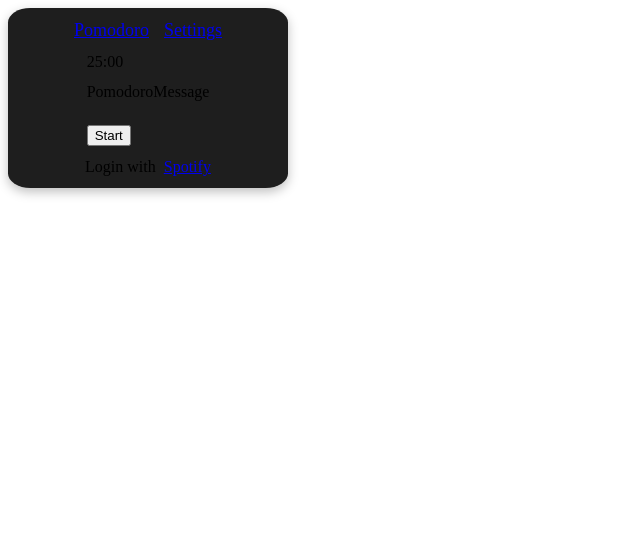
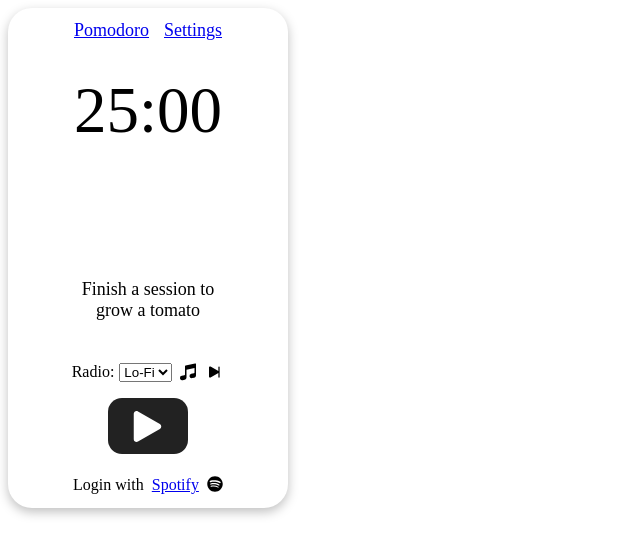
Before and after one commit to 0xJariel/pomodoro, a React (Vite) app in the folder client/: page / in a window 1280 px wide. Shown: the top 556 px of the page, without its empty margins (0-640 px from the left). Built offline with nearby package versions, Linux system fonts and the light colour scheme; what spotify-web-api-node would draw is missing.

Commit message:
styling done

```diff
--- a/client/src/App.jsx
+++ b/client/src/App.jsx
@@ -9,6 +9,7 @@ import CreateUser from "./Hooks/CreateUser";
 import CreateUserList from "./Hooks/CreateUserList";
 import CreateDefaultList from "./Hooks/CreateDefaultList";
 import CreatePlaylist from "./Hooks/CreatePlaylist";
+import WelcomeUserMsg from "./components/WelcomeUserMsg";
 
 const spotifyApi = new SpotifyWebApi({
   clientId: "9cae559518c9414eaf7cb90673188a83",
@@ -39,7 +40,7 @@ function App() {
     <StyledApp>
       <Navbar />
       <Outlet />
-      {code ? <h4>{accessToken}</h4> : <Footer />}
+      {code ? <WelcomeUserMsg /> : <Footer />}
     </StyledApp>
   );
 }
@@ -48,10 +49,11 @@ export default App;
 
 const StyledApp = styled.main`
   display: grid;
-  background-color: #1e1e1e;
+  background-color: #ffffff;
   box-shadow: 0px 4px 11px 0px rgba(0, 0, 0, 0.25);
   max-width: 280px;
+  /* min-height: 432px; */
   /* height: 400px; */
-  border-radius: 8%;
+  border-radius: 24px;
   gap: 12px;
 `;
--- a/client/src/components/DisplayCounter.jsx
+++ b/client/src/components/DisplayCounter.jsx
@@ -17,4 +17,6 @@ export default DisplayTimer;
 
 const StyledDisplayCounter = styled.section`
   display: flex;
+  font-size: 65px;
+  justify-content: center;
 `;
--- a/client/src/components/Footer.jsx
+++ b/client/src/components/Footer.jsx
@@ -1,5 +1,6 @@
 import React from "react";
 import styled from "styled-components";
+import { FaSpotify } from "react-icons/fa";
 
 function Footer() {
   const AUTH_URL =
@@ -8,6 +9,9 @@ function Footer() {
     <StyledFooter>
       <div>Login with</div>
       <a href={AUTH_URL}>Spotify</a>
+      <div>
+        <FaSpotify />
+      </div>
     </StyledFooter>
   );
 }
--- a/client/src/components/PomodoroMessage.jsx
+++ b/client/src/components/PomodoroMessage.jsx
@@ -1,7 +1,45 @@
 import React from "react";
+import styled from "styled-components";
 
-function PomodoroMessage() {
-  return <section>PomodoroMessage</section>;
+function PomodoroMessage({ minutes, seconds }) {
+  return (
+    <StyledMessage>
+      <div className="img"></div>
+      <div className="motivation">
+        {minutes !== 0 || seconds !== 0 ? (
+          <div className="start">Finish a session to grow a tomato</div>
+        ) : (
+          <div className="end">
+            Congrats!! You focused for 25 minutes and grew a tomato!
+          </div>
+        )}
+      </div>
+    </StyledMessage>
+  );
 }
 
 export default PomodoroMessage;
+
+const StyledMessage = styled.section`
+  justify-self: center;
+  padding-top: 15px;
+  padding-bottom: 25px;
+
+  .img {
+    margin-left: auto;
+    margin-right: auto;
+    height: 100px;
+    width: 100px;
+    /* background-color: rebeccapurple; */
+  }
+  .start {
+    font-size: 18px;
+    max-width: 140px;
+    text-align: center;
+  }
+  .end {
+    font-size: 18px;
+    max-width: 220px;
+    text-align: center;
+  }
+`;
--- a/client/src/components/Radio.jsx
+++ b/client/src/components/Radio.jsx
@@ -1,14 +1,43 @@
 import React from "react";
+import { HiMiniMusicalNote } from "react-icons/hi2";
+import { BsFillSkipEndFill } from "react-icons/bs";
+import styled from "styled-components";
 
-function Radio() {
+function Radio({ playlists, currentTrack, handleSkipTrack }) {
   return (
-    <section>
-      <div></div>
-      <div></div>
-      <div></div>
-      <div></div>
-    </section>
+    <StyledRadio>
+      <div>
+        <label htmlFor="playlists">Radio:</label>
+        <select id="playlists" name="playlists">
+          <option value="Lo-Fi">Lo-Fi</option>
+        </select>
+      </div>
+      <div className="icon">
+        <HiMiniMusicalNote />
+      </div>
+      <div className="icon">
+        <BsFillSkipEndFill />
+      </div>
+    </StyledRadio>
   );
 }
 
 export default Radio;
+
+const StyledRadio = styled.section`
+  display: flex;
+  justify-self: center;
+  align-items: center;
+  gap: 6px;
+
+  .icon {
+    font-size: 20px;
+    display: grid;
+    /* background-color: rebeccapurple; */
+    align-self: center;
+  }
+
+  #playlists {
+    margin-left: 5px;
+  }
+`;
--- a/client/src/components/TimerControls.jsx
+++ b/client/src/components/TimerControls.jsx
@@ -1,17 +1,38 @@
 import React from "react";
-
+import styled from "styled-components";
+import { BsFillPlayFill, BsFillPauseFill } from "react-icons/bs";
 function TimerControls({ isRunning, handleStart, handlePause, handleReset }) {
   return (
-    <section>
+    <StyledTimerControls>
       {!isRunning ? (
-        <button onClick={handleStart} disabled={isRunning}>
-          Start
-        </button>
+        <div className="start" onClick={handleStart} disabled={isRunning}>
+          <BsFillPlayFill />
+        </div>
       ) : (
-        <button onClick={handlePause}>Pause</button>
+        <div className="pause" onClick={handlePause}>
+          <BsFillPauseFill />
+        </div>
       )}
-    </section>
+    </StyledTimerControls>
   );
 }
 
 export default TimerControls;
+
+const StyledTimerControls = styled.section`
+  margin-left: auto;
+  margin-right: auto;
+
+  .start,
+  .pause {
+    display: grid;
+    justify-content: center;
+    align-items: center;
+    background-color: #222222;
+    border-radius: 14px;
+    font-size: 55px;
+    width: 80px;
+    height: 56px;
+    color: white;
+  }
+`;
--- /dev/null
+++ b/client/src/components/WelcomeUserMsg.jsx
@@ -0,0 +1,20 @@
+import React from "react";
+import { FaSpotify } from "react-icons/fa";
+import styled from "styled-components";
+function WelcomeUserMsg(userID) {
+  return (
+    <StyledWelcomeMsg>
+      Welcome Jay {`:)`} <FaSpotify />
+    </StyledWelcomeMsg>
+  );
+}
+
+export default WelcomeUserMsg;
+
+const StyledWelcomeMsg = styled.footer`
+  display: flex;
+  gap: 8px;
+  padding-bottom: 12px;
+  align-self: flex-end;
+  justify-self: center;
+`;
--- a/client/src/pages/Pomodoro.jsx
+++ b/client/src/pages/Pomodoro.jsx
@@ -63,7 +63,7 @@ function Pomodoro() {
   return (
     <StyledPomodoro>
       <DisplayTimer minutes={minutes} seconds={seconds} />
-      <PomodoroMessage />
+      <PomodoroMessage minutes={minutes} seconds={seconds} />
       <Radio />
       <TimerControls
         isRunning={isRunning}
@@ -79,6 +79,9 @@ export default Pomodoro;
 
 const StyledPomodoro = styled.div`
   display: grid;
-  justify-content: center;
-  gap: 12px;
+  margin-left: auto;
+  margin-right: auto;
+  gap: 16px;
+  padding-top: 20px;
+  padding-bottom: 10px;
 `;
```
